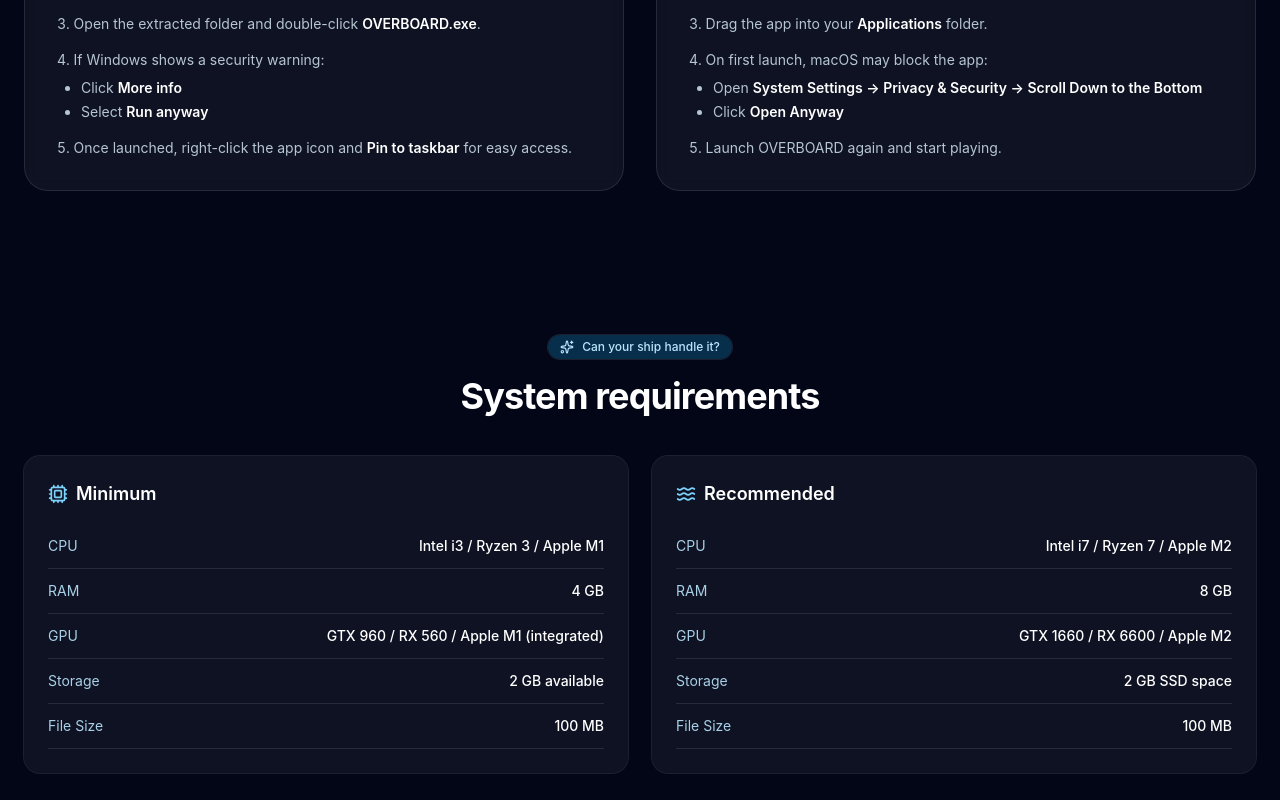
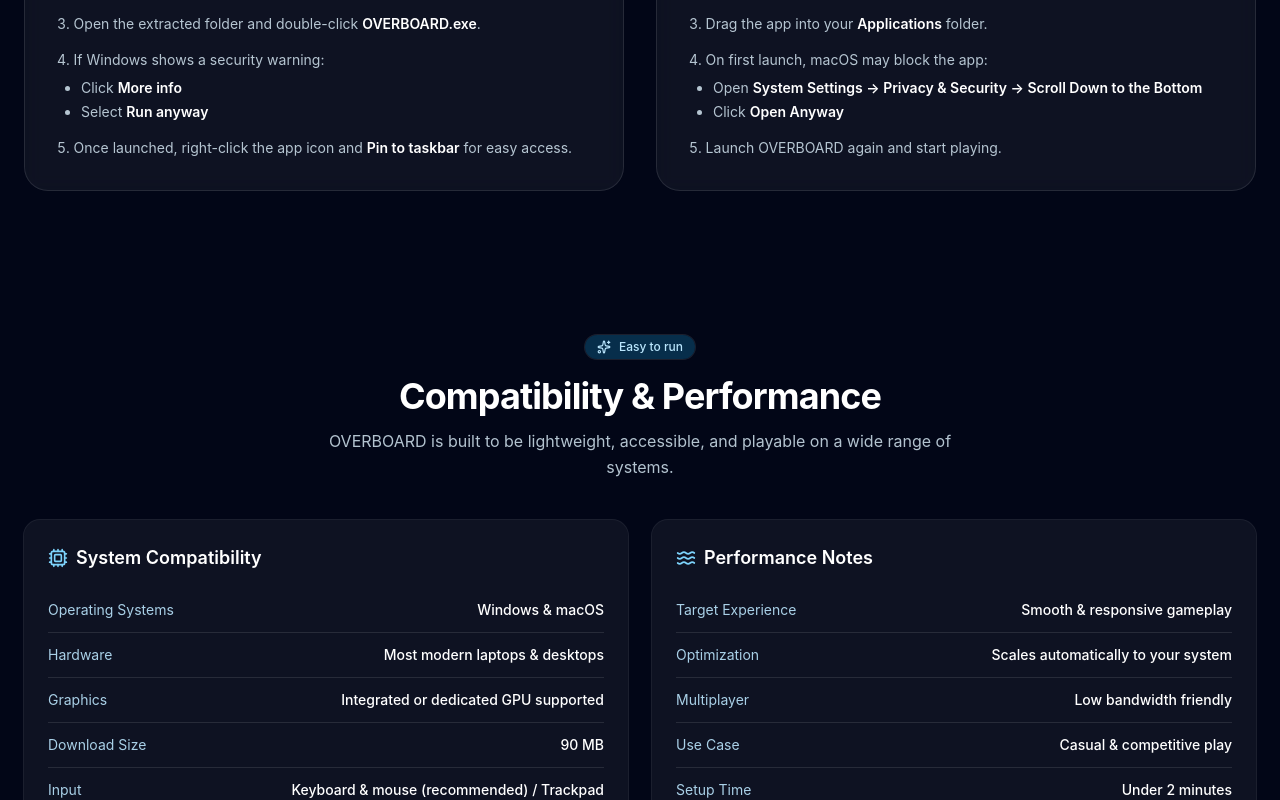
Before and after one commit to MUHARABI/overboard-site, a React (Vite) app: page / in a window 1280 px wide. Shown: the part 2000-2800 px from the top of the page. Built offline with nearby package versions, Linux system fonts and the light colour scheme.

Commit message:
Clean deployment for GitHub Pages

```diff
--- a/src/OverboardSite.jsx
+++ b/src/OverboardSite.jsx
@@ -217,7 +217,7 @@
 
                   <div className="rounded-xl bg-white/5 p-3 ring-1 ring-white/10">
                     <p className="text-[11px] uppercase tracking-wide text-sky-300/70">Status</p>
-                    <p className="text-sm font-semibold text-white">In Development</p>
+                    <p className="text-sm font-semibold text-white">Early Access</p>
                   </div>
                 </div>
               </div>
@@ -232,7 +232,7 @@
           <SectionTitle
             eyebrow="What makes OVERBOARD fun?"
             title="Sink or be sunk"
-            subtitle="Arcade naval combat with tight controls, satisfying cannon fire, and dramatic last‑man‑standing finishes."
+            subtitle="Arcade naval combat with tight controls, satisfying cannon fire, and dramatic last man standing finishes."
           />
           <div className="grid gap-4 sm:grid-cols-2 lg:grid-cols-4">
             <Feature icon={Swords} title="Tactical Broadsides" text="Time your turns to unleash devastating broadsides while keeping your hull out of harms way." />
@@ -359,35 +359,54 @@
       </section>
 
 
-      {/* Requirements */}
+      {/* Compatibility */}
       <section className="relative py-16">
         <Container>
-          <SectionTitle eyebrow="Can your ship handle it?" title="System requirements" />
+          <SectionTitle
+            eyebrow="Easy to run"
+            title="Compatibility & Performance"
+            subtitle="OVERBOARD is built to be lightweight, accessible, and playable on a wide range of systems."
+          />
+
           <div className="grid gap-6 lg:grid-cols-2">
+
+            {/* Compatibility */}
             <div className="rounded-2xl bg-white/5 p-6 ring-1 ring-white/10">
-              <h3 className="mb-4 flex items-center gap-2 text-lg font-semibold text-white"><Cpu className="h-5 w-5 text-sky-300"/> Minimum</h3>
-              <RequirementRow label="CPU" value="Intel i3 / Ryzen 3 / Apple M1" />
-              <RequirementRow label="RAM" value="4 GB" />
-              <RequirementRow label="GPU" value="GTX 960 / RX 560 / Apple M1 (integrated)" />
-              <RequirementRow label="Storage" value="2 GB available" />
-              <RequirementRow label="File Size" value="100 MB" />
+              <h3 className="mb-4 flex items-center gap-2 text-lg font-semibold text-white">
+                <Cpu className="h-5 w-5 text-sky-300" />
+                System Compatibility
+              </h3>
+
+              <RequirementRow label="Operating Systems" value="Windows & macOS" />
+              <RequirementRow label="Hardware" value="Most modern laptops & desktops" />
+              <RequirementRow label="Graphics" value="Integrated or dedicated GPU supported" />
+              <RequirementRow label="Download Size" value="90 MB" />
+              <RequirementRow label="Input" value="Keyboard & mouse (recommended) / Trackpad" />
             </div>
+
+            {/* Performance */}
             <div className="rounded-2xl bg-white/5 p-6 ring-1 ring-white/10">
-              <h3 className="mb-4 flex items-center gap-2 text-lg font-semibold text-white"><Waves className="h-5 w-5 text-sky-300"/> Recommended</h3>
-              <RequirementRow label="CPU" value="Intel i7 / Ryzen 7 / Apple M2" />
-              <RequirementRow label="RAM" value="8 GB" />
-              <RequirementRow label="GPU" value="GTX 1660 / RX 6600 / Apple M2" />
-              <RequirementRow label="Storage" value="2 GB SSD space" />
-              <RequirementRow label="File Size" value="100 MB" />
+              <h3 className="mb-4 flex items-center gap-2 text-lg font-semibold text-white">
+                <Waves className="h-5 w-5 text-sky-300" />
+                Performance Notes
+              </h3>
+
+              <RequirementRow label="Target Experience" value="Smooth & responsive gameplay" />
+              <RequirementRow label="Optimization" value="Scales automatically to your system" />
+              <RequirementRow label="Multiplayer" value="Low bandwidth friendly" />
+              <RequirementRow label="Use Case" value="Casual & competitive play" />
+              <RequirementRow label="Setup Time" value="Under 2 minutes" />
             </div>
+
           </div>
         </Container>
       </section>
 
+
       {/* Roadmap */}
       <section className="relative py-16">
         <Container>
-          <SectionTitle eyebrow="Dev log" title="Roadmap to launch" subtitle="Expected release date: 12/31/2025" />
+          <SectionTitle eyebrow="Dev log" title="Roadmap to launch" subtitle="release date: 1/1/2026" />
           <div className="grid gap-4 md:grid-cols-2">
             <div className="space-y-3">
               <RoadmapItem done title="Core movement & camera" detail="Ship physics, camera follow, drift smoothing" />
@@ -409,7 +428,7 @@
       <section id="developer" className="relative py-20">
         <Container>
           <SectionTitle
-            eyebrow="Behind the Helm"
+            eyebrow="Behind the build"
             title="Get to Know the Developer"
             subtitle="OVERBOARD is an independent project built with a passion for multiplayer systems, gameplay feel, and clean design."
           />
```
Also changed, not shown: 3 other files (tests, documents, lock files or other folders).
